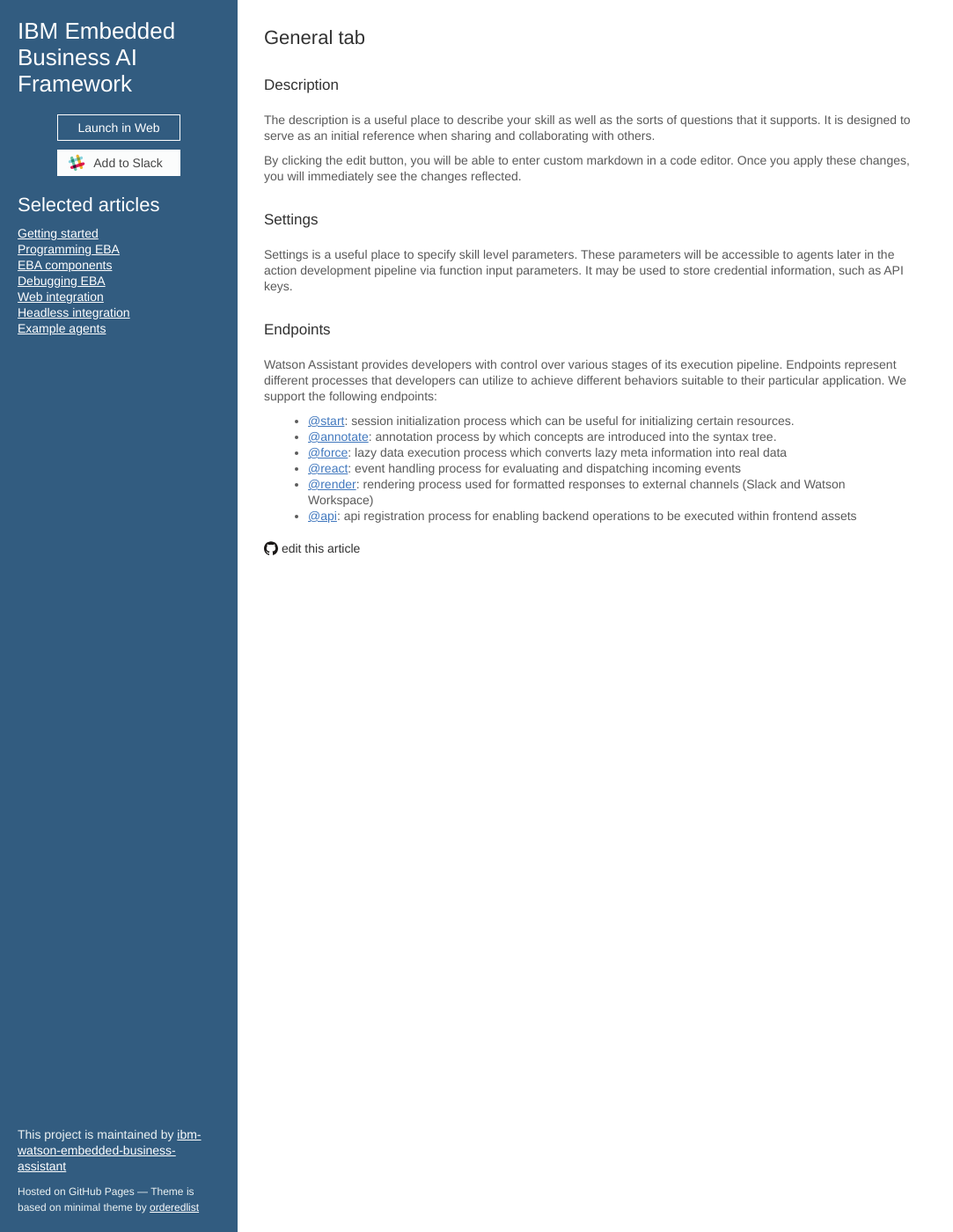
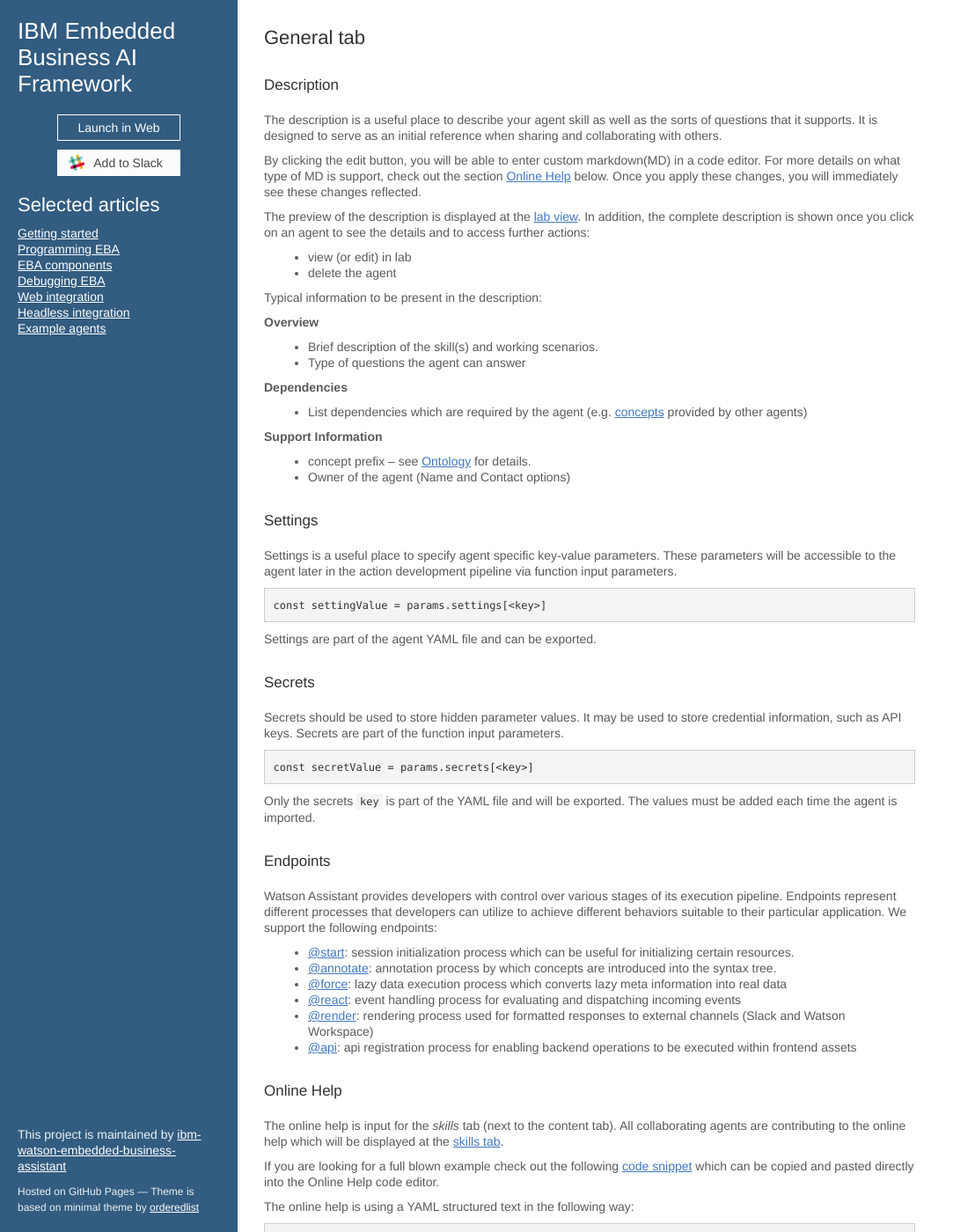
Before and after one commit to ibm-watson-embedded-business-assistant/eba-example-agents, a Jekyll site: the page built from docs/lab/General.md, in a window 1280 px wide and 1400 px high. Shown: the whole window at 88% size, without its empty margins (0-1083 px from the left). Built offline with Jekyll 4.4.1, drawn with Linux system fonts in a browser that asks for light colours; our own code applies the rules of GitHub Pages for plain Markdown files; the repository's description, which GitHub fills in, is left out; some of the changed text lies outside the part shown.

Commit message:
Updated General.md
- updated explanation for description
- updated explanation for settings
- added explanation for secrets
- added detailed description for Online Help
  - including screenshots
  - including working example

````diff
--- a/docs/lab/General.md
+++ b/docs/lab/General.md
@@ -2,13 +2,43 @@
 
 ### Description
 
-The description is a useful place to describe your skill as well as the sorts of questions that it supports. It is designed to serve as an initial reference when sharing and collaborating with others.
+The description is a useful place to describe your agent skill as well as the sorts of questions that it supports. It is designed to serve as an initial reference when sharing and collaborating with others.
 
-By clicking the edit button, you will be able to enter custom markdown in a code editor. Once you apply these changes, you will immediately see the changes reflected.
+By clicking the edit button, you will be able to enter custom markdown(MD) in a code editor. For more details on what type of MD is support, check out the section [Online Help](#online-help) below. Once you apply these changes, you will immediately see these changes reflected.
+
+The preview of the description is displayed at the [lab view](https://eba.ibm.com/assistant#/lab). In addition, the complete description is shown once you click on an agent to see the details and to access further actions:
+ - view (or edit) in lab
+ - delete the agent
+
+Typical information to be present in the description:
+
+**Overview**
+ - Brief description of the skill(s) and working scenarios.
+ - Type of questions the agent can answer
+
+**Dependencies**
+ - List dependencies which are required by the agent (e.g. [concepts](./../components/Ontology.md) provided by other agents)
+
+**Support Information**
+ - concept prefix -- see [Ontology](./../components/Ontology.md) for details.
+ - Owner of the agent (Name and Contact options)
 
 ### Settings
 
-Settings is a useful place to specify skill level parameters. These parameters will be accessible to agents later in the action development pipeline via function input parameters. It may be used to store credential information, such as API keys.
+Settings is a useful place to specify agent specific key-value parameters. These parameters will be accessible to the agent later in the action development pipeline via function input parameters.
+
+```
+const settingValue = params.settings[<key>]
+```
+Settings are part of the agent YAML file and can be exported.
+
+### Secrets
+Secrets should be used to store hidden parameter values. It may be used to store credential information, such as API keys. Secrets are part of the function input parameters.
+
+```
+const secretValue = params.secrets[<key>]
+```
+Only the secrets `key` is part of the YAML file and will be exported. The values must be added each time the agent is imported.
 
 ### Endpoints
 
@@ -19,4 +49,78 @@
 - [@force](./endpoints/Force.md): lazy data execution process which converts lazy meta information into real data
 - [@react](./endpoints/React.md): event handling process for evaluating and dispatching incoming events
 - [@render](./endpoints/Render.md): rendering process used for formatted responses to external channels (Slack and Watson Workspace)
-- [@api](./endpoints/API.md): api registration process for enabling backend operations to be executed within frontend assets
+- [@api](./../endpoints/API.md): api registration process for enabling backend operations to be executed within frontend assets
+
+### Online Help
+The online help is input for the *skills* tab (next to the content tab). All collaborating agents are contributing to the online help which will be displayed at the [skills tab](https://eba.ibm.com/assistant#/help).
+
+If you are looking for a full blown example check out the following [code snippet](./../assets/resources/full_online_help.snippet) which can be copied and pasted directly into the Online Help code editor.
+
+The online help is using a YAML structured text in the following way:
+
+```
+- priority: 1
+  title: Main Section Title
+  sections:
+    - title: Section Title 1
+      description: >
+        Tnis line will be shown as preview message for this agent.
+
+        Additional description to be displayed on the General Tab.
+      examples:
+        - Example Question 1
+    - title: Section Title 2
+      description: >
+        Another description
+      examples:
+        - Example Question 2
+```
+
+
+ * `priority`
+ influences the position within the section(s) headline. If you are experiencing an issue with the position on how your agent help is displayed, try changing this to a lower (will result into a higher position) or a higher (will result into a lower position) value.
+ * `title`
+ Refers to the section title. If you would like to display the agents online help below an existing section title just use the same title e.g. `title: General` to get your entry added to the same main section title **General**
+ * `sections`
+ The following entries can be repeated per section entry
+    * `title`
+    The headline of the skill described within this section.
+    * `description`
+    The main [Github markdown](https://guides.github.com/features/mastering-markdown/) is supported.
+	There are some **exceptions** which includes the following
+	limitations:
+	- Syntax highlighting
+	- Task Lists
+	- SHA references
+	- Issue references within a repository
+	- Username @mentions
+	- Automatic linking for URLs
+	- Emoji
+
+    * `examples`
+    A list of sample questions the agent is supporting. Each line should contain one supported question.
+
+```
+ examples:
+   - Example Question 1
+   - Example Question 2
+   - Example Question 3 with a variable user input __!
+```
+
+Each entry will be transformed into a link. If a user clicks on this link the sample question is copied into the `Ask Watson` input text field to post an agent question.
+
+**Tip**
+If you have variable input, e.g. `"Show me the details for order with id 123"` you can create the following example questions:
+`"Show me the details for order with id __"`
+
+The pattern '\__' creates a placeholder. If the user clicks on this sample question the text is copied over and the pattern '\__' is highlighted. The user just need to type the placeholder value (here: 123) and hit enter to ask the assistant the complete question.
+
+The *Example Question 3* uses exactly the described pattern.
+A working example can be pulled from the [documentation agent](https://eba.ibm.com/assistant#/help/general/searching-help-content).
+
+![Documentation Agent](./../assets/images/lab/general/documentation_agent.png "Documentation Agent")
+
+
+In addition asking the assistant the question `help me` will display a list of available agent skills.
+
+![Question 'Help Me'](./../assets/images/lab/general/help_me.png "Question 'Help Me'")
````
Also changed, not shown: docs/assets/images/lab/general/documentation_agent.png (added), docs/assets/images/lab/general/help_me.png (added), 1 other file.
